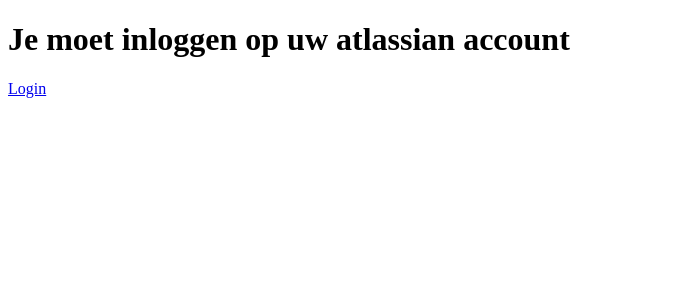
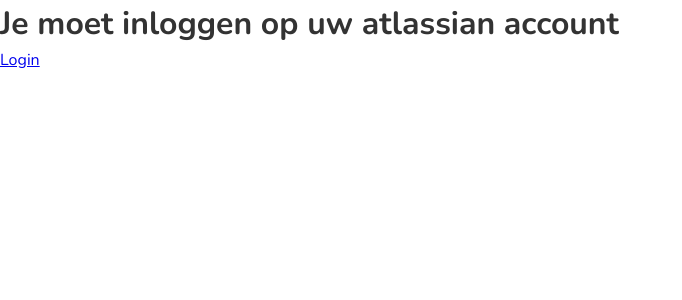
Before and after one commit to wanderersHR/Fusion, a Vue app: page /login in a window 1280 px wide. Shown: the top 300 px of the page, without its empty margins (0-682 px from the left). Built offline with nearby package versions, Linux system fonts and the light colour scheme; no server answers.

Commit message:
Ff een wat leesbaarder font

```diff
--- a/src/App.vue
+++ b/src/App.vue
@@ -51,6 +51,8 @@
 
 // });
 
+import "./index.scss";
+
 export default defineComponent({
 	setup() {
 		const firebaseStore = useFirebaseStore();
--- /dev/null
+++ b/src/index.scss
@@ -0,0 +1,25 @@
+/**
+ * /*
+ *   Copyright (c) 2022 Foxxite | Articca
+ *   All rights reserved.
+ *
+ * @format
+ */
+
+@import url("https://fonts.googleapis.com/css2?family=Nunito:ital,wght@0,200;0,300;0,400;0,500;0,600;0,700;0,800;0,900;1,200;1,300;1,400;1,500;1,600;1,700;1,800;1,900&display=swap");
+
+*,
+*::before,
+*::after {
+	box-sizing: border-box;
+	padding: 0;
+	margin: 0;
+}
+
+body {
+	font-family: "Nunito", sans-serif;
+	font-size: 16px;
+	line-height: 1.5;
+	color: #333;
+	background-color: #fff;
+}
```
